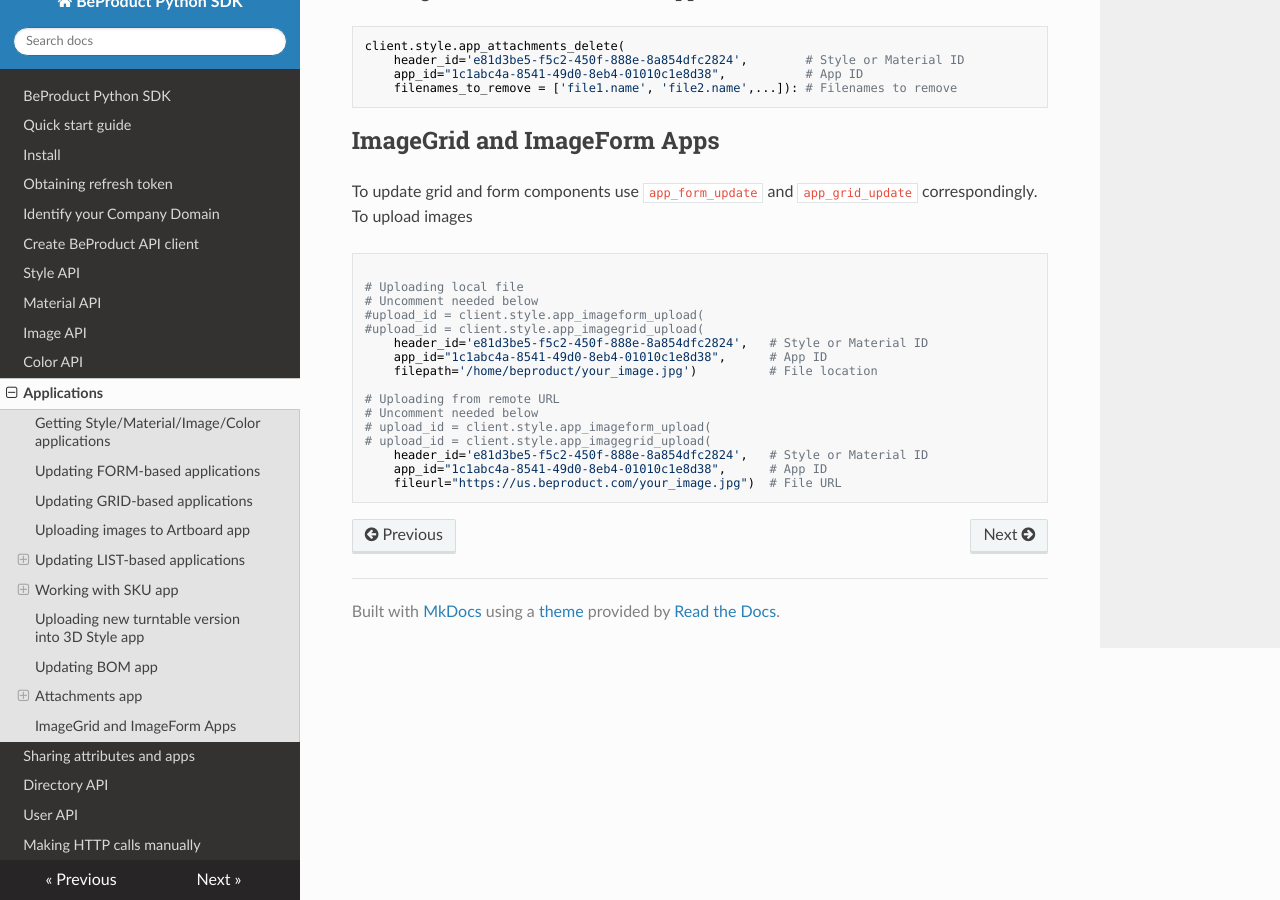
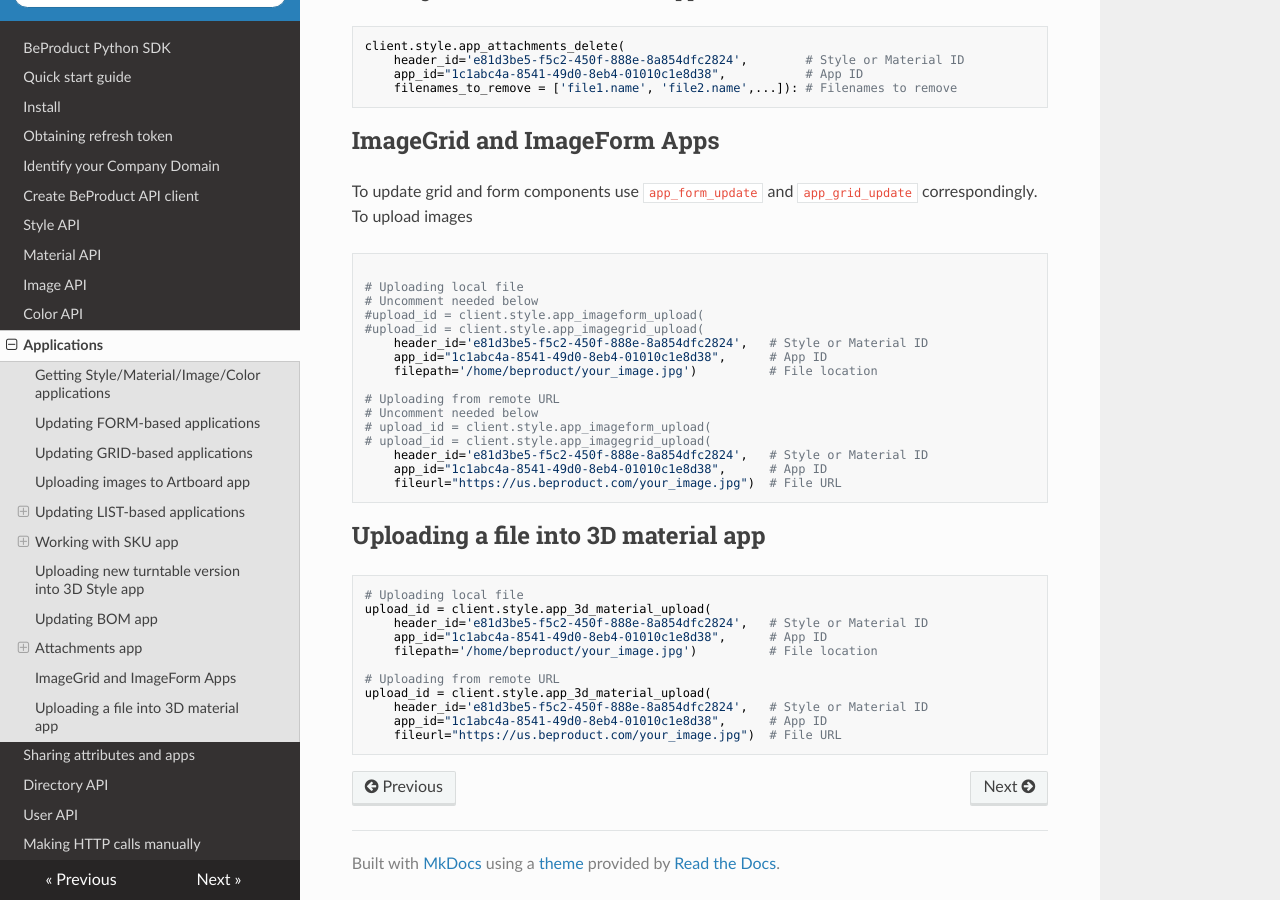
Before and after one commit to BeProduct/BeProduct.Python.SDK, an MkDocs documentation site: the page built from docs/075-apps.md, in a window 1280 px wide and 900 px high, scrolled down 5730 px. Built offline with MkDocs 1.6.1, drawn with Linux system fonts in a browser that asks for light colours; nearby versions of some CDN libraries.

Commit message:
3D material docs

````diff
--- a/docs/075-apps.md
+++ b/docs/075-apps.md
@@ -335,3 +335,18 @@ To upload images
     app_id="1c1abc4a-8541-49d0-8eb4-01010c1e8d38",      # App ID
     fileurl="https://us.beproduct.com/your_image.jpg")  # File URL
 ```
+
+## Uploading a file into 3D material app
+```python
+# Uploading local file
+upload_id = client.style.app_3d_material_upload(
+    header_id='e81d3be5-f5c2-450f-888e-8a854dfc2824',   # Style or Material ID
+    app_id="1c1abc4a-8541-49d0-8eb4-01010c1e8d38",      # App ID
+    filepath='/home/beproduct/your_image.jpg')          # File location
+
+# Uploading from remote URL
+upload_id = client.style.app_3d_material_upload(
+    header_id='e81d3be5-f5c2-450f-888e-8a854dfc2824',   # Style or Material ID
+    app_id="1c1abc4a-8541-49d0-8eb4-01010c1e8d38",      # App ID
+    fileurl="https://us.beproduct.com/your_image.jpg")  # File URL
+```
````
